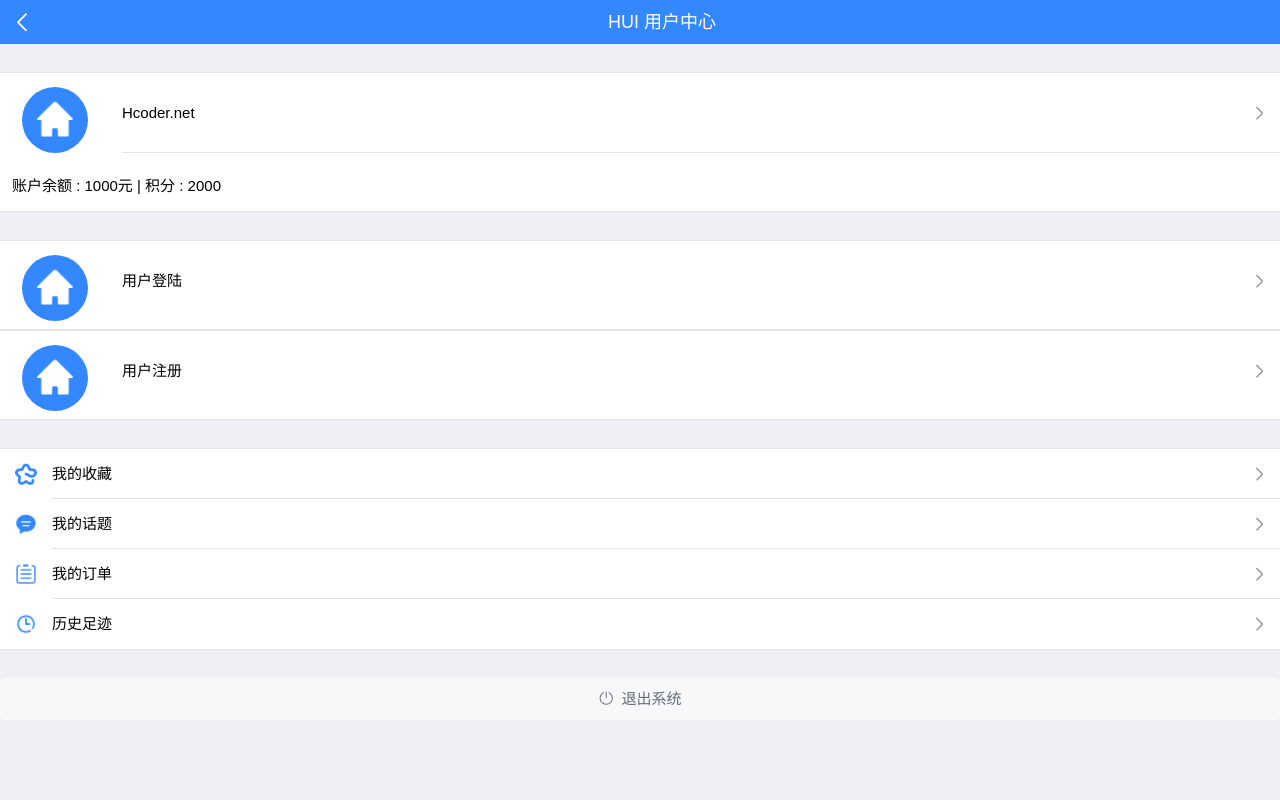
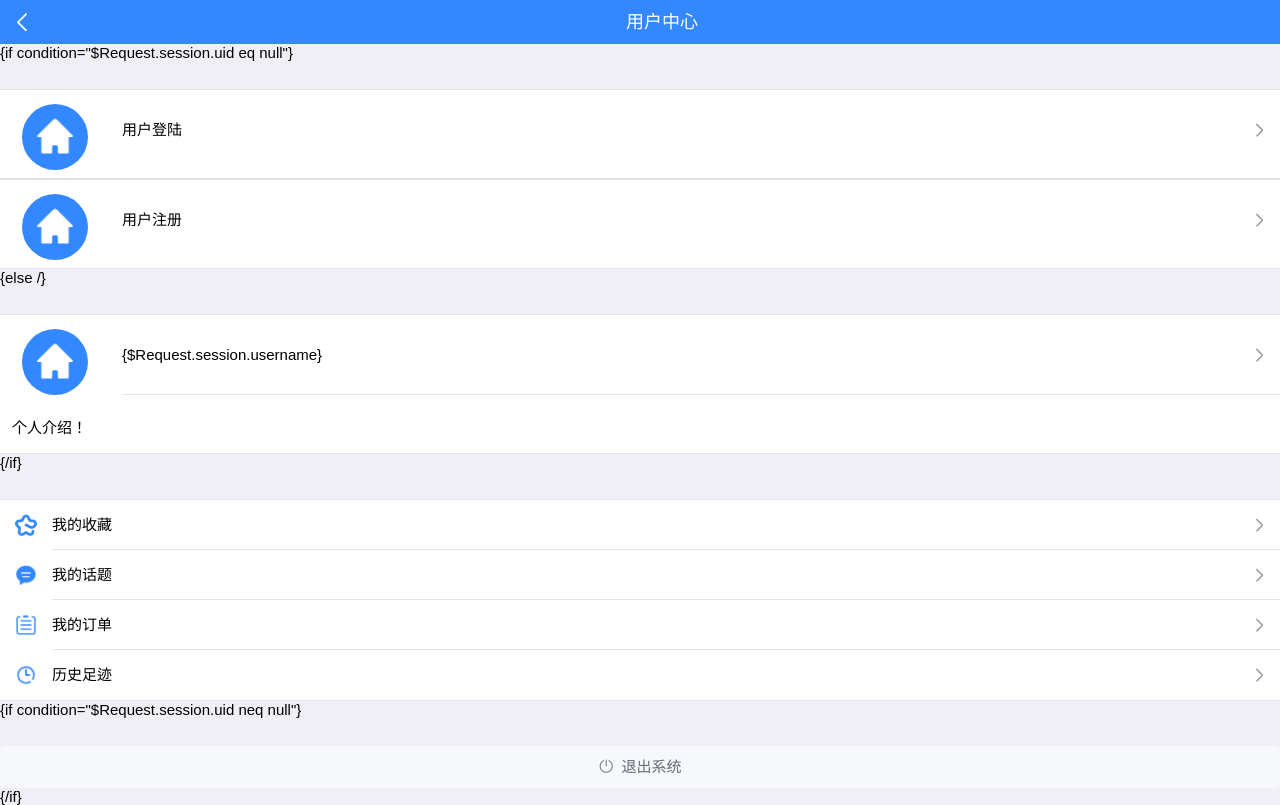
Before and after one commit to 772984968/Poems, a PHP site: page /application/index/view/user/account.html in a window 1280 px wide. Run offline with PHP 8.4, Linux system fonts and the light colour scheme.

Commit message:
登录功能

```diff
--- a/application/index/view/user/account.html
+++ b/application/index/view/user/account.html
@@ -3,37 +3,18 @@
 <head>
 <meta charset="utf-8">
 <meta name="viewport" content="initial-scale=1.0, maximum-scale=1.0, user-scalable=no" />
-<title>HUI 用户中心</title>
+<title>用户中心</title>
 <link rel="stylesheet" type="text/css" href="../css/hui.css" />
 </head>
 <body>
 <header class="hui-header">
     <div id="hui-back"></div>
-    <h1>HUI 用户中心</h1>
+    <h1>用户中心</h1>
 </header>
 <div class="hui-wrap">
-    <div class="hui-list" style="background:#FFFFFF; margin-top:28px;">
-        <a href="javascript:hui.toast('Hello Hcoder UI !');" style="height:auto; height:80px; padding-bottom:8px;">
-    		<div class="hui-list-icons" style="width:110px; height:80px;">
-    			<img src="../img/list/home.png" style="width:66px; margin:0px; border-radius:50%;" />
-    		</div>
-    		<div class="hui-list-text" style="height:79px; line-height:79px;">
-    			<div class="hui-list-text-content">
-    				Hcoder.net
-    			</div>
-    			<div class="hui-list-info">
-    				<span class="hui-icons hui-icons-right"></span>
-    			</div>
-    		</div>
-    	</a>
-    	<a href="javascript:hui.toast('Hello Hcoder UI !');">
-    		<div class="hui-list-text">
-    			账户余额 : 1000元 | 积分 : 2000
-    		</div>
-    	</a>
-    </div>
+	{if condition="$Request.session.uid eq null"}
 	<div class="hui-list" style="background:#FFFFFF; margin-top:28px;">
-		<a href="register" style="height:auto; height:80px; padding-bottom:8px;">
+		<a href="login" style="height:auto; height:80px; padding-bottom:8px;">
 			<div class="hui-list-icons" style="width:110px; height:80px;">
 				<img src="../img/list/home.png" style="width:66px; margin:0px; border-radius:50%;" />
 			</div>
@@ -62,6 +43,28 @@
 			</div>
 		</a>
 	</div>
+	{else /}
+	<div class="hui-list" style="background:#FFFFFF; margin-top:28px;">
+		<a href="javascript:hui.toast('Hello Hcoder UI !');" style="height:auto; height:80px; padding-bottom:8px;">
+			<div class="hui-list-icons" style="width:110px; height:80px;">
+				<img src="../img/list/home.png" style="width:66px; margin:0px; border-radius:50%;" />
+			</div>
+			<div class="hui-list-text" style="height:79px; line-height:79px;">
+				<div class="hui-list-text-content">
+				{$Request.session.username}
+				</div>
+				<div class="hui-list-info">
+					<span class="hui-icons hui-icons-right"></span>
+				</div>
+			</div>
+		</a>
+		<a href="#">
+			<div class="hui-list-text">
+			个人介绍！
+			</div>
+		</a>
+	</div>
+	{/if}
     <div class="hui-list" style="background:#FFFFFF; margin-top:28px;">
         <ul>
             <li>
@@ -118,13 +121,34 @@
            	</li>
         </ul>
     </div>
-
+	{if condition="$Request.session.uid neq null"}
     <div style="background:#FFFFFF; margin-top:28px;">
-        <button type="button" class="hui-button hui-button-large" onclick="hui.toast('退出');">
+        <button id="logout" type="button" class="hui-button hui-button-large" onclick="hui.toast('退出');">
         	<span class="hui-icons hui-icons-logoff"></span>退出系统
        	</button>
+		<input type="hidden" id="uid" value="{$Request.session.uid}">
     </div>
+	{/if}
 </div>
 <script type="text/javascript" src="../js/hui.js" charset="UTF-8"></script>
 </body>
+<script type="text/javascript">
+	hui('#logout').click(function () {
+		var uid=hui('#uid').val();
+		if (uid) {
+			hui.getJSON(
+					'logout?uid='+uid,
+					function(msg){
+						hui.upToast(msg.msg);
+						if (msg.success){
+							window.location.href='/user';
+						}
+					},
+					function(e){
+						hui.iconToast('读取消息失败', 'warn');
+					}
+			);
+		}
+	});
+</script>
 </html>
--- a/application/route.php
+++ b/application/route.php
@@ -4,3 +4,4 @@
 Route::rule('login','index/user/login');
 Route::rule('register','index/user/register');
 Route::rule('user','index/user/index');
+Route::rule('logout','index/user/logout');
```
Also changed, not shown: application/index/controller/User.php (+15 -1 lines), application/index/view/user/login.html (+10 -13 lines).
